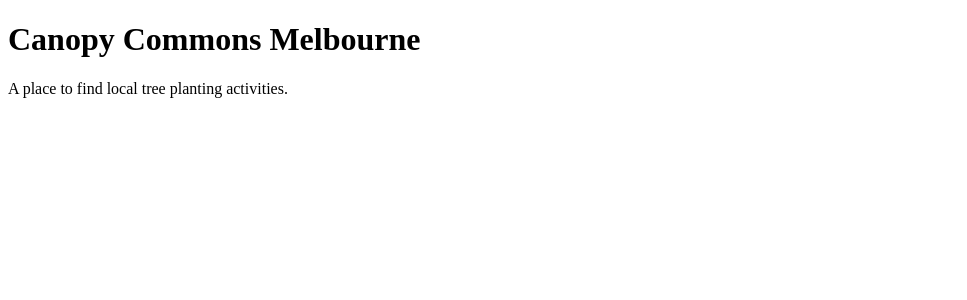
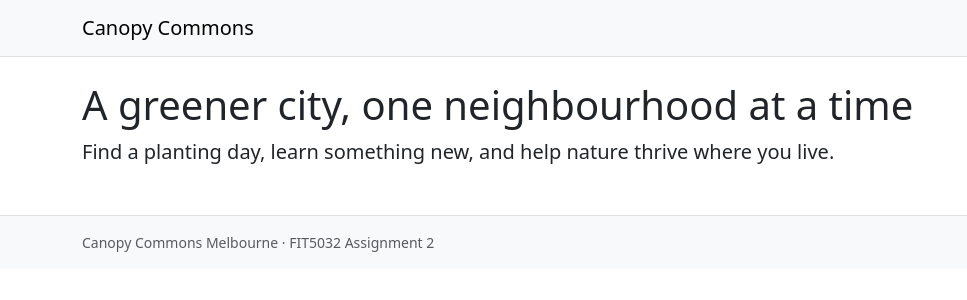
Before and after one commit to pseudo-overlord/canopy-commons-5032, a Vue app in the folder a2/: page / in a window 1280 px wide. Shown: the top 300 px of the page, without its empty margins (0-967 px from the left). Built offline with nearby package versions, Linux system fonts and the light colour scheme.

Commit message:
build(a2): add bootstrap and base layout
Install Bootstrap and set up the navbar, page container and footer.

```diff
--- a/a2/package.json
+++ b/a2/package.json
@@ -9,6 +9,7 @@
     "preview": "vite preview"
   },
   "dependencies": {
+    "bootstrap": "^5.3.8",
     "vue": "^3.5.42"
   },
   "devDependencies": {
--- a/a2/src/App.vue
+++ b/a2/src/App.vue
@@ -1,4 +1,20 @@
 <template>
-  <h1>Canopy Commons Melbourne</h1>
-  <p>A place to find local tree planting activities.</p>
+  <nav class="navbar navbar-light bg-light border-bottom">
+    <div class="container">
+      <span class="navbar-brand">Canopy Commons</span>
+    </div>
+  </nav>
+
+  <main class="container my-4">
+    <h1>A greener city, one neighbourhood at a time</h1>
+    <p class="lead">
+      Find a planting day, learn something new, and help nature thrive where you live.
+    </p>
+  </main>
+
+  <footer class="bg-light border-top py-3 mt-5">
+    <div class="container text-muted small">
+      <p class="mb-0">Canopy Commons Melbourne &middot; FIT5032 Assignment 2</p>
+    </div>
+  </footer>
 </template>
--- a/a2/src/main.js
+++ b/a2/src/main.js
@@ -1,4 +1,6 @@
 import { createApp } from "vue";
 import App from "./App.vue";
+import "bootstrap/dist/css/bootstrap.min.css";
+import "./styles.css";
 
 createApp(App).mount("#app");
--- /dev/null
+++ b/a2/src/styles.css
@@ -0,0 +1 @@
+/* A few small additions on top of Bootstrap. */
```
Also changed, not shown: 1 other file (tests, documents, lock files or other folders).
